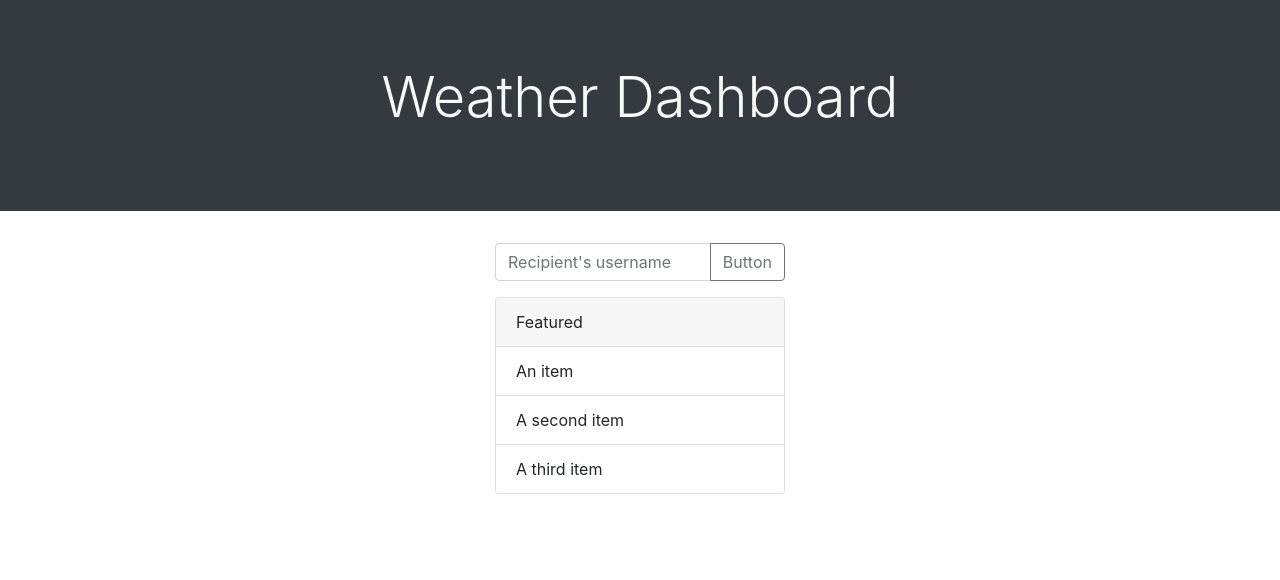
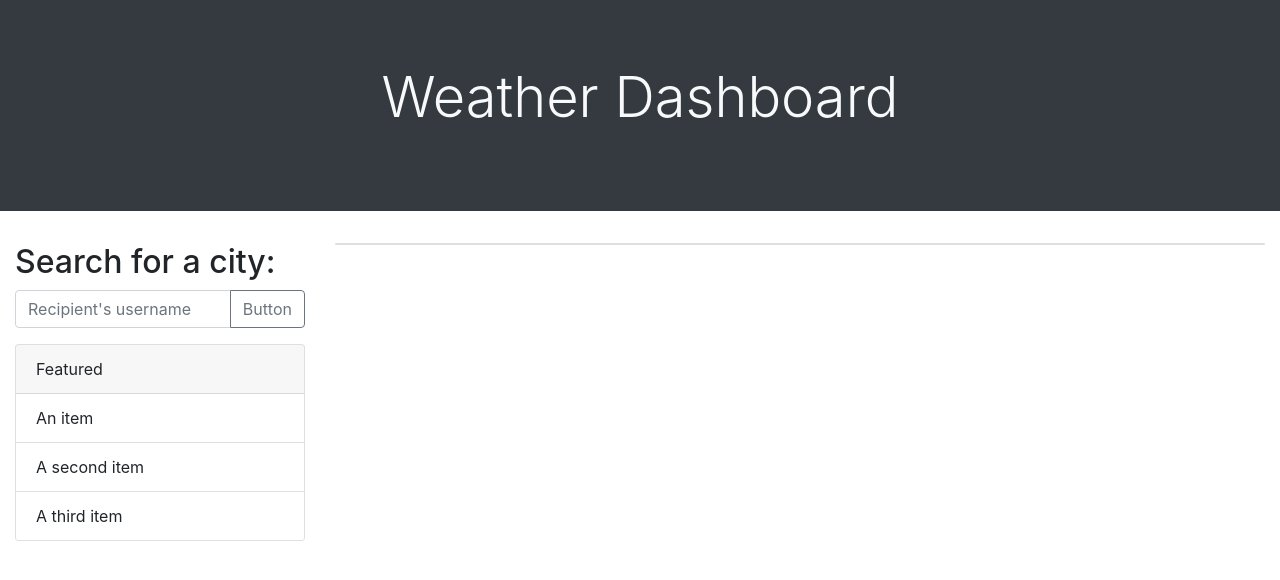
Before and after one commit to rich-f-p/weather-dashboard, a plain HTML site: page index.html in a window 1280 px wide. Drawn offline with nearby package versions, Linux system fonts and the light colour scheme.

Commit message:
add section for weather forecast

```diff
--- a/index.html
+++ b/index.html
@@ -15,9 +15,11 @@
               <h1 class="display-4">Weather Dashboard</h1>
               <p class="lead"></p>
             </div>
-          </div>
+        </div>
           <!-- input -->
+        <section class="d-flex">
           <section class="container col-3">
+            <h2>Search for a city:</h2>
             <div class="input-group mb-3 ">
               <input type="text" class="form-control" placeholder="Recipient's username" aria-label="Recipient's username" aria-describedby="button-addon2">
               <div class="input-group-append">
@@ -36,6 +38,11 @@
               </ul>
             </div>
           </section>
+          <section id="city" class="col-9">
+            <div id="today" class="container card"></div>
+            <div id="future" ></div>
+          </section>
+        </section>
         <script src="https://code.jquery.com/jquery-3.6.0.min.js"></script>
         <script src="https://cdnjs.cloudflare.com/ajax/libs/moment.js/2.24.0/moment.min.js"></script>
         <script src="https://cdn.jsdelivr.net/npm/bootstrap@5.1.3/dist/js/bootstrap.bundle.min.js"></script>
```
